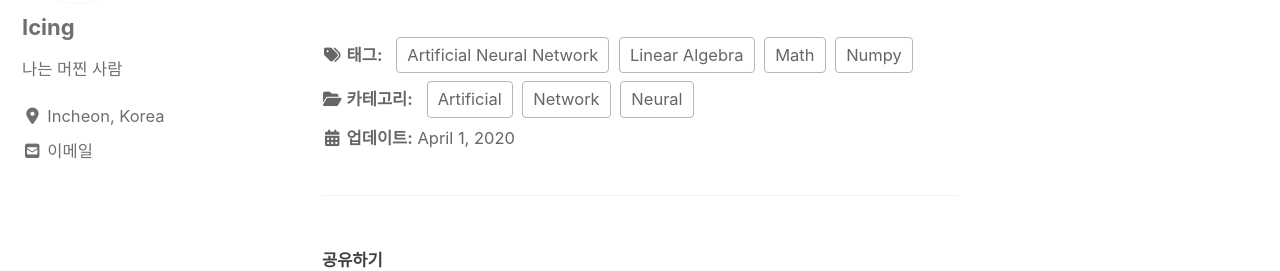
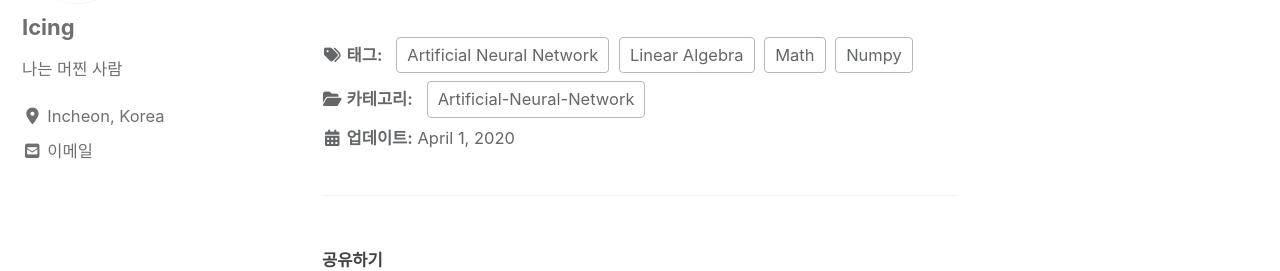
Before and after one commit to kusakina0608/kusakina0608.github.io, a Jekyll site: the page built from _posts/2020-04-01-Basic-Mathematics-for-Neural-Networks.md, in a window 1280 px wide and 900 px high, scrolled down 12310 px. Shown: the part 171-442 px from the top of the window. Built offline with Jekyll 4.4.1, drawn with Linux system fonts in a browser that asks for light colours; cached includes are drawn as plain includes; nearby versions of some CDN libraries; comment, search, counter and statistics services are not loaded.

```diff
--- a/_posts/2020-04-01-Basic-Mathematics-for-Neural-Networks.md
+++ b/_posts/2020-04-01-Basic-Mathematics-for-Neural-Networks.md
@@ -7,7 +7,7 @@ tags:
   - Linear Algebra
   - Math
   - Numpy
-categories: "Artificial Neural Network"
+categories: "Artificial-Neural-Network"
 ---
 
 ## 벡터 덧셈(Vector Addition)
```
